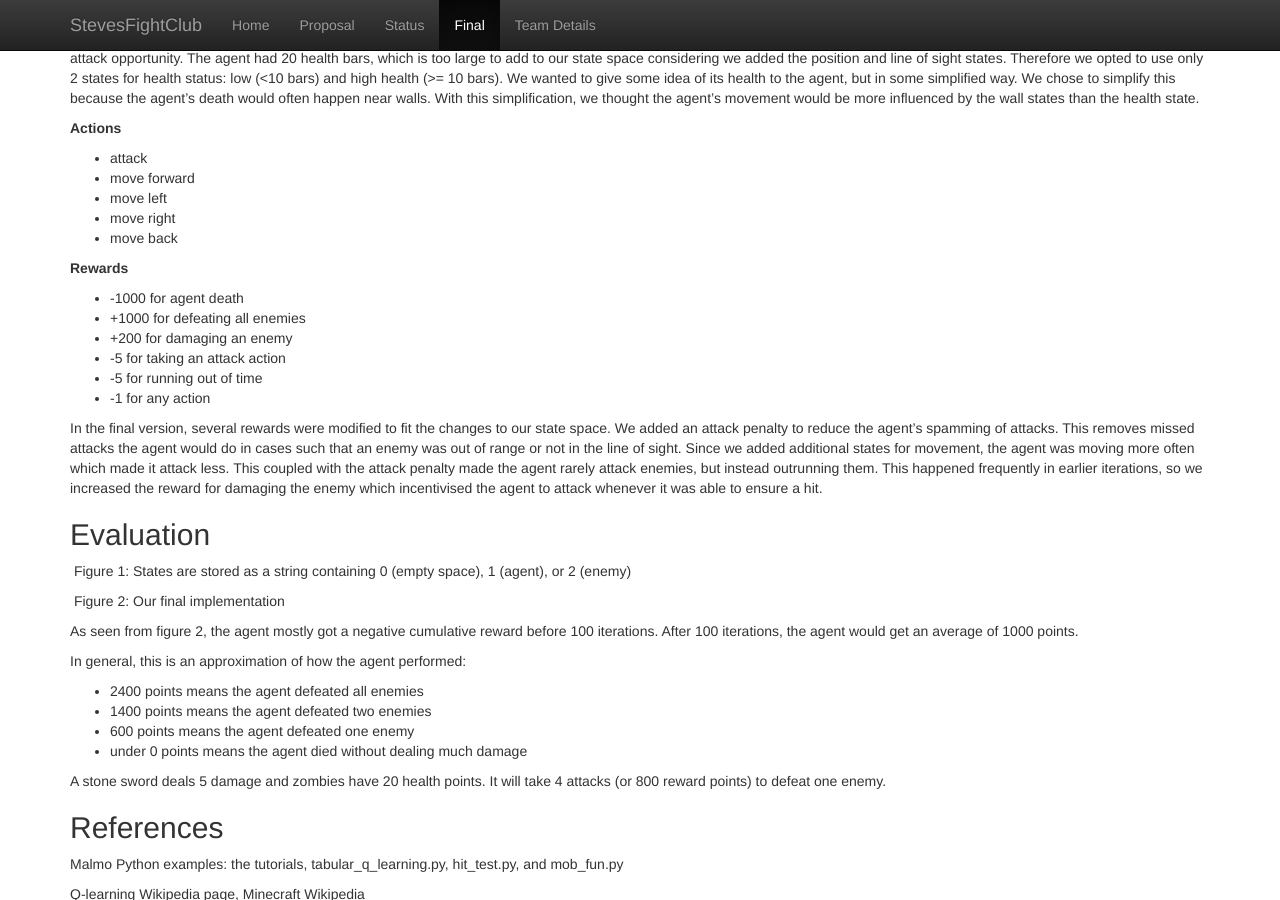
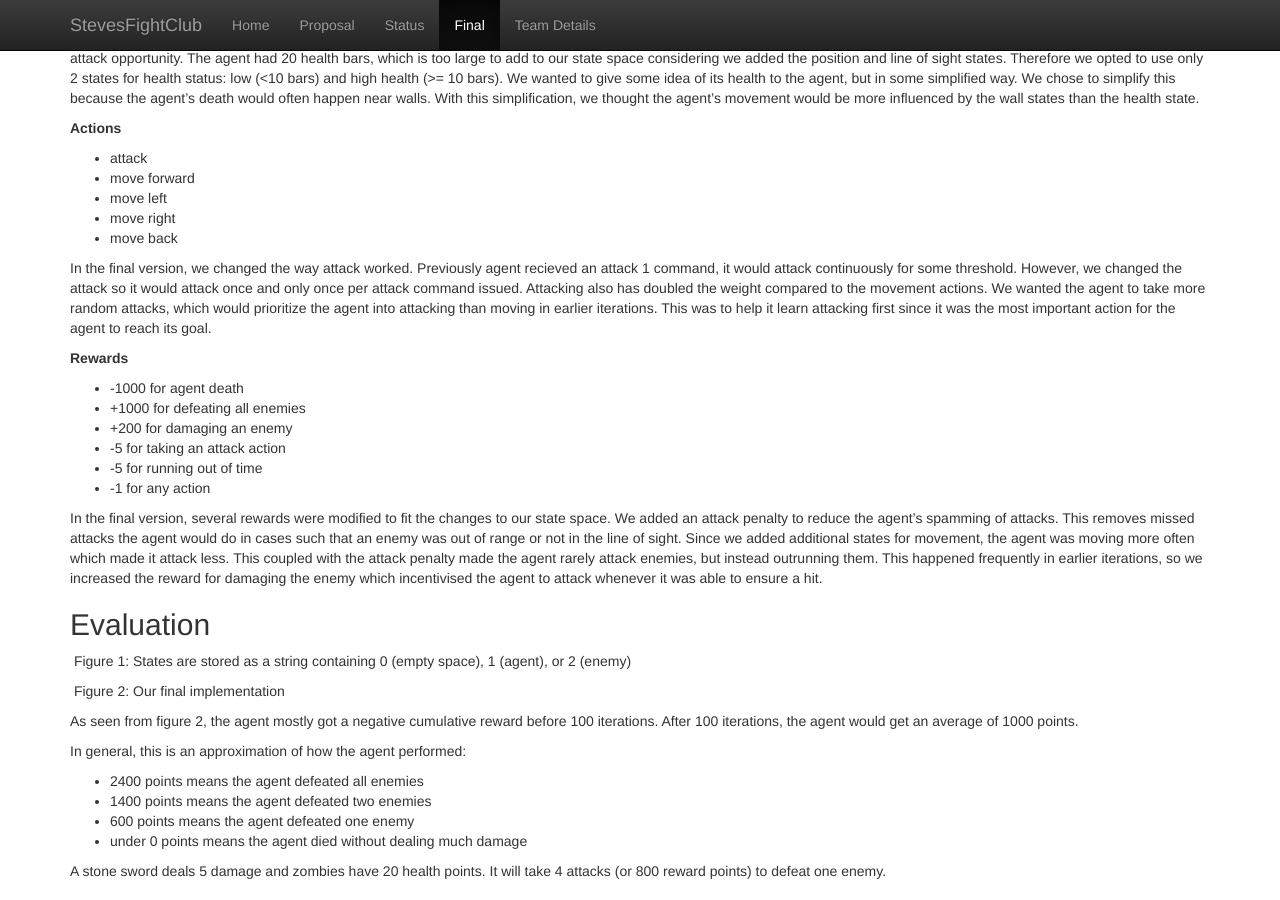
Before and after one commit to Slendolan/StevesFightClub, a Jekyll site: the page built from docs/final.md, in a window 1280 px wide and 900 px high, scrolled down 1878 px. Built offline with Jekyll 4.4.1, drawn with Linux system fonts in a browser that asks for light colours.

Commit message:
Update final.md
Update actions

```diff
--- a/docs/final.md
+++ b/docs/final.md
@@ -74,6 +74,9 @@ Our last state addition was health status. The idea was that we wanted the agent
 - move right
 - move back
 
+In the final version, we changed the way attack worked. Previously agent recieved an attack 1 command, it would attack continuously for some threshold. However, we changed the attack so it would attack once and only once per attack command issued. Attacking also has doubled the weight compared to the movement actions. We wanted the agent to take more random attacks, which would prioritize the agent into attacking than moving in earlier iterations. This was to help it learn attacking first since it was the most important action for the agent to reach its goal.
+
+
 **Rewards**
 - -1000 for agent death
 - +1000 for defeating all enemies
```
